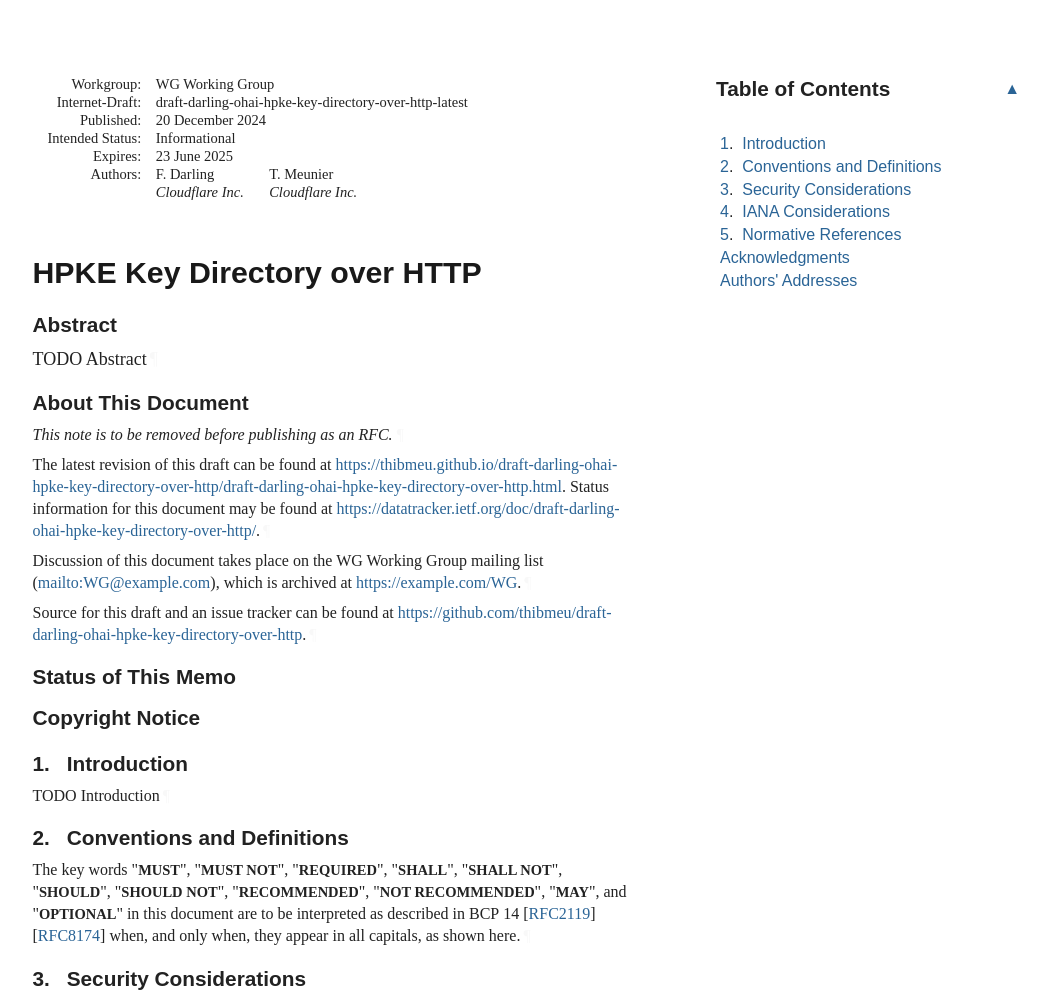
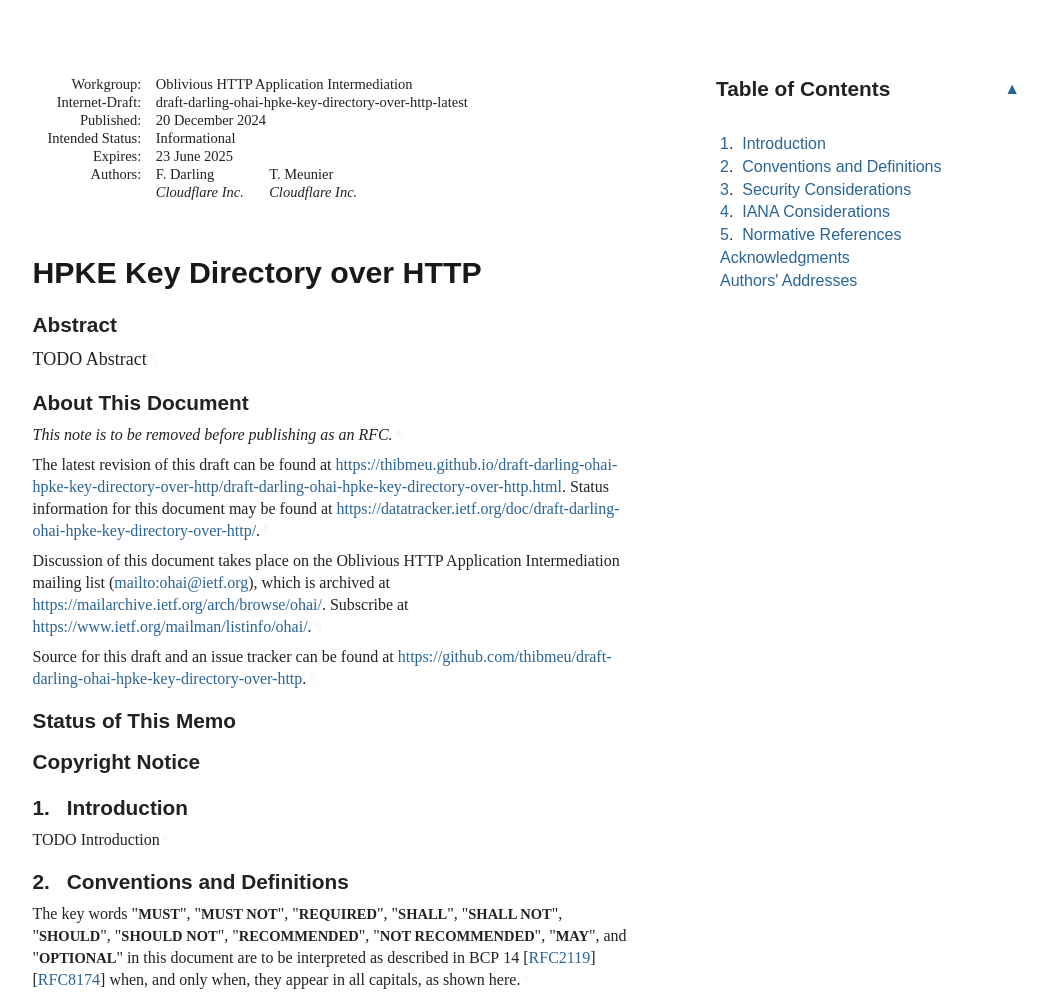
Before and after one commit to thibmeu/draft-darling-key-directory-over-http, a plain HTML site: page draft-darling-ohai-hpke-key-directory-over-http.html in a window 1280 px wide. Shown: the top 995 px of the page, without its empty margins (92-1140 px from the left). Drawn offline with Linux system fonts and the light colour scheme; a web font is replaced by a local one.

Commit message:
Script updating gh-pages from 9ff5035. [ci skip]

```diff
--- a/draft-darling-ohai-hpke-key-directory-over-http.html
+++ b/draft-darling-ohai-hpke-key-directory-over-http.html
@@ -1059,7 +1059,7 @@ svg :is([fill="white"], [fill^="#fff"]) {
 <div id="internal-metadata" class="document-information">
 <dl id="identifiers">
 <dt class="label-workgroup">Workgroup:</dt>
-<dd class="workgroup">WG Working Group</dd>
+<dd class="workgroup">Oblivious HTTP Application Intermediation</dd>
 <dt class="label-internet-draft">Internet-Draft:</dt>
 <dd class="internet-draft">draft-darling-ohai-hpke-key-directory-over-http-latest</dd>
 <dt class="label-published">Published:</dt>
@@ -1098,8 +1098,9 @@ svg :is([fill="white"], [fill^="#fff"]) {
         Status information for this document may be found at <span><a href="https://datatracker.ietf.org/doc/draft-darling-ohai-hpke-key-directory-over-http/">https://datatracker.ietf.org/doc/draft-darling-ohai-hpke-key-directory-over-http/</a></span>.<a href="#section-note.1-2" class="pilcrow">¶</a></p>
 <p id="section-note.1-3">
         Discussion of this document takes place on the
-        WG Working Group mailing list (<span><a href="mailto:WG@example.com">mailto:WG@example.com</a></span>),
-        which is archived at <span><a href="https://example.com/WG">https://example.com/WG</a></span>.<a href="#section-note.1-3" class="pilcrow">¶</a></p>
+        Oblivious HTTP Application Intermediation  mailing list (<span><a href="mailto:ohai@ietf.org">mailto:ohai@ietf.org</a></span>),
+        which is archived at <span><a href="https://mailarchive.ietf.org/arch/browse/ohai/">https://mailarchive.ietf.org/arch/browse/ohai/</a></span>.
+        Subscribe at <span><a href="https://www.ietf.org/mailman/listinfo/ohai/">https://www.ietf.org/mailman/listinfo/ohai/</a></span>.<a href="#section-note.1-3" class="pilcrow">¶</a></p>
 <p id="section-note.1-4">Source for this draft and an issue tracker can be found at
         <span><a href="https://github.com/thibmeu/draft-darling-ohai-hpke-key-directory-over-http">https://github.com/thibmeu/draft-darling-ohai-hpke-key-directory-over-http</a></span>.<a href="#section-note.1-4" class="pilcrow">¶</a></p>
 </section>
```
Also changed, not shown: draft-darling-ohai-hpke-key-directory-over-http.txt (+5 -4 lines).
